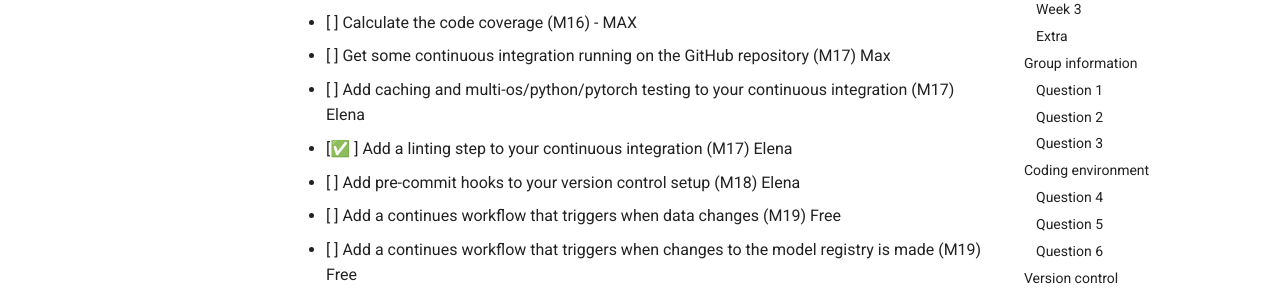
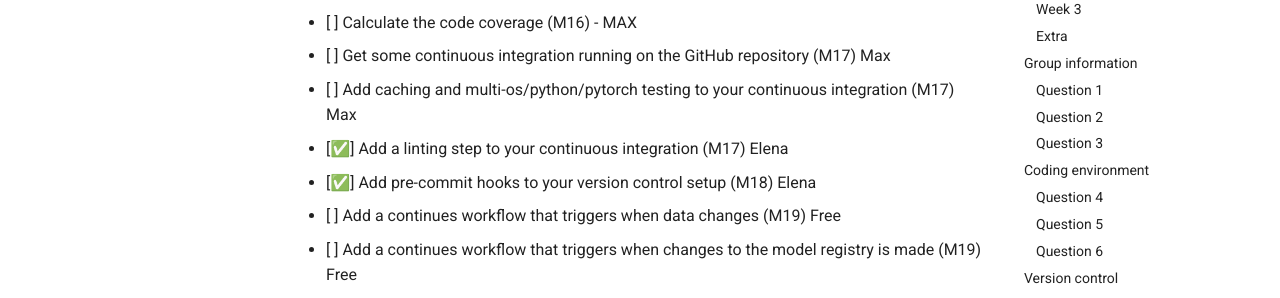
Before and after one commit to elena-iri/ARGinator, an MkDocs documentation site: the page built from docs/source/checklist.md, in a window 1280 px wide and 900 px high, scrolled down 2256 px. Shown: the part 180-478 px from the top of the window. Built offline with MkDocs 1.6.1 and Material for MkDocs 9.7.7, drawn with Linux system fonts in a browser that asks for light colours; some of the changed text lies outside the part shown.

Commit message:
Revise checklist with updated tasks and statuses
Updated checklist with new entries and checked items.

```diff
--- a/docs/source/checklist.md
+++ b/docs/source/checklist.md
@@ -82,9 +82,9 @@ will check the repositories and the code to verify your answers.
 * [ ] Write unit tests related to model construction and or model training (M16) - MAX
 * [ ] Calculate the code coverage (M16) - MAX
 * [ ] Get some continuous integration running on the GitHub repository (M17) Max
-* [ ] Add caching and multi-os/python/pytorch testing to your continuous integration (M17) Elena
-* [✅ ] Add a linting step to your continuous integration (M17) Elena
-* [ ] Add pre-commit hooks to your version control setup (M18) Elena
+* [ ] Add caching and multi-os/python/pytorch testing to your continuous integration (M17) Max
+* [✅] Add a linting step to your continuous integration (M17) Elena
+* [✅] Add pre-commit hooks to your version control setup (M18) Elena
 * [ ] Add a continues workflow that triggers when data changes (M19) Free
 * [ ] Add a continues workflow that triggers when changes to the model registry is made (M19) Free
 * [ ] Create a data storage in GCP Bucket for your data and link this with your data version control setup (M21) Claudio
```
Also changed, not shown: other parts of docs/source/checklist.md (+3 -3 lines).
